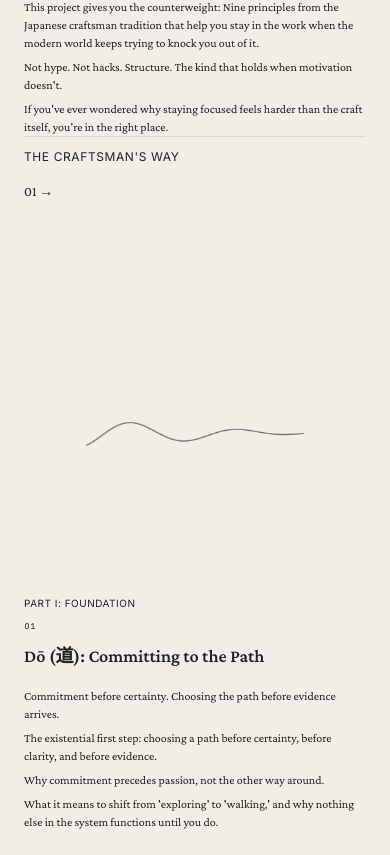
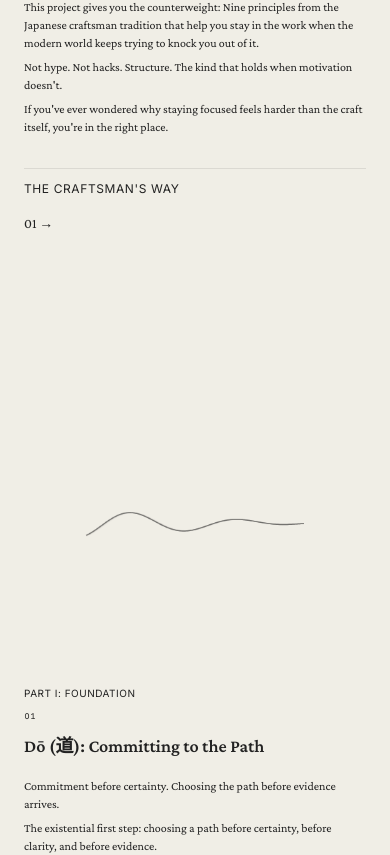
Before and after one commit to BlankDigitalMedia/the-craftsman, a Next.js app: page / in a window 390 px wide. Shown: the part 716-1571 px from the top of the page. Built offline with nearby package versions, Linux system fonts and the light colour scheme.

Commit message:
improved mobile experience and layout

```diff
--- a/components/ChapterSection.tsx
+++ b/components/ChapterSection.tsx
@@ -16,6 +16,8 @@ export default function ChapterSection({ chapter, parts }: ChapterSectionProps)
   const prevChapter = currentIndex > 0 ? chapters[currentIndex - 1] : null;
   const nextChapter = currentIndex < chapters.length - 1 ? chapters[currentIndex + 1] : null;
 
+  const isIntroduction = chapter.slug === "introduction";
+
   const handleNavClick = (slug: string) => {
     const element = document.getElementById(slug);
     if (element) {
@@ -30,6 +32,11 @@ export default function ChapterSection({ chapter, parts }: ChapterSectionProps)
       className="min-h-[100svh] flex flex-col px-6 md:px-12 lg:px-24 py-8 sm:py-10 lg:py-12 overflow-hidden"
     >
       <div className="max-w-6xl mx-auto flex-1 flex flex-col py-4 md:py-6 lg:py-8">
+        <div
+          className={`flex-1 flex flex-col ${
+            isIntroduction ? "justify-start" : "justify-center"
+          }`}
+        >
           {/* Two-zone spread layout: text-left, art-right */}
           <div className="grid grid-cols-1 lg:grid-cols-12 gap-6 lg:gap-10 lg:items-center">
             {/* Left zone: Text content */}
@@ -79,9 +86,10 @@ export default function ChapterSection({ chapter, parts }: ChapterSectionProps)
               </div>
             </div>
           </div>
+        </div>
 
         {/* Chapter footer with navigation */}
-        <div className="mt-auto pt-3 md:pt-4 border-t border-foreground/10 flex-shrink-0">
+        <div className="mt-8 md:mt-10 pt-3 md:pt-4 border-t border-foreground/10 flex-shrink-0">
           <div className="flex flex-col md:flex-row items-start md:items-center justify-between gap-4">
             <div className="text-xs font-sans text-foreground-muted uppercase tracking-wider">
               THE CRAFTSMAN&apos;S WAY
```
Lines whose indentation alone changed are shown as unchanged.
